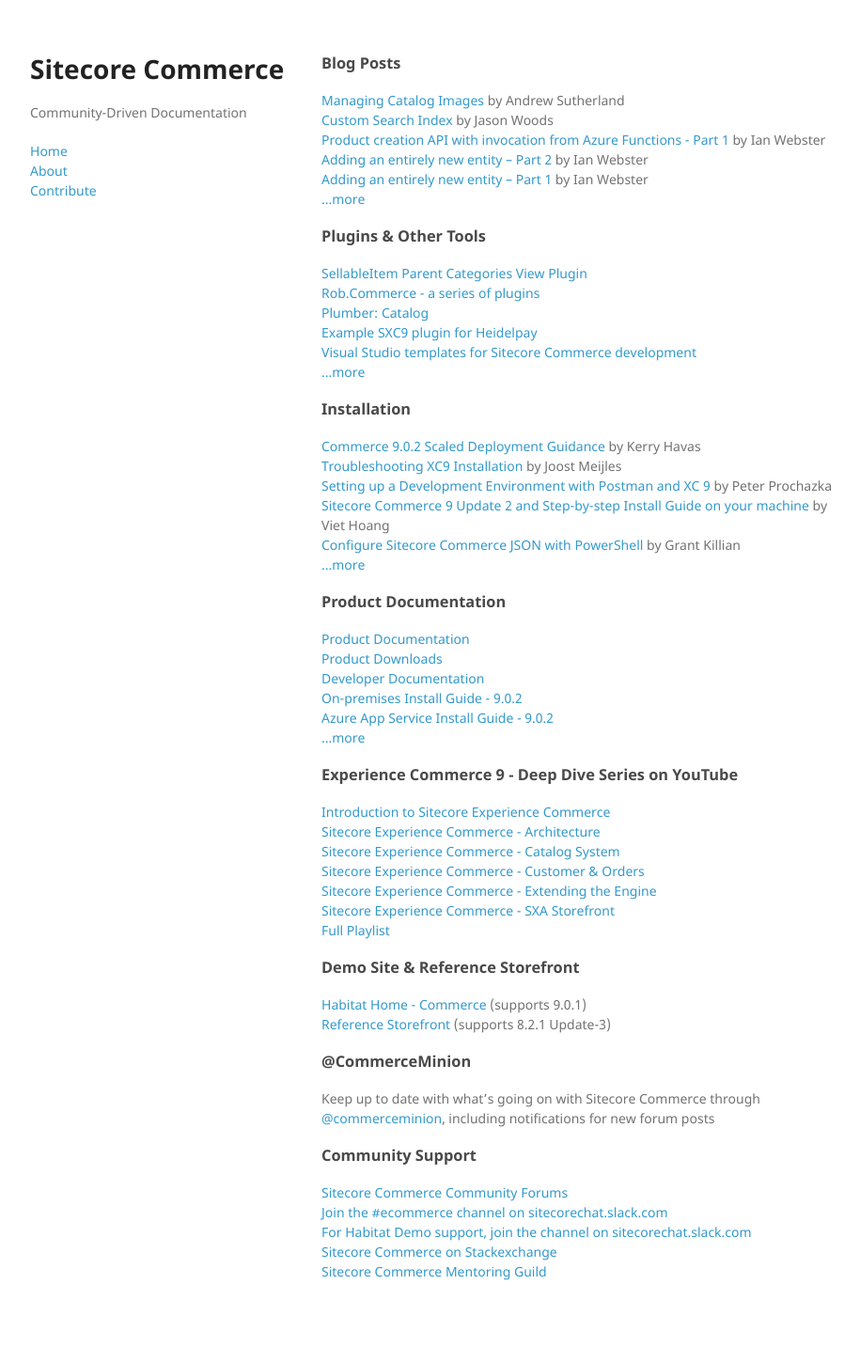
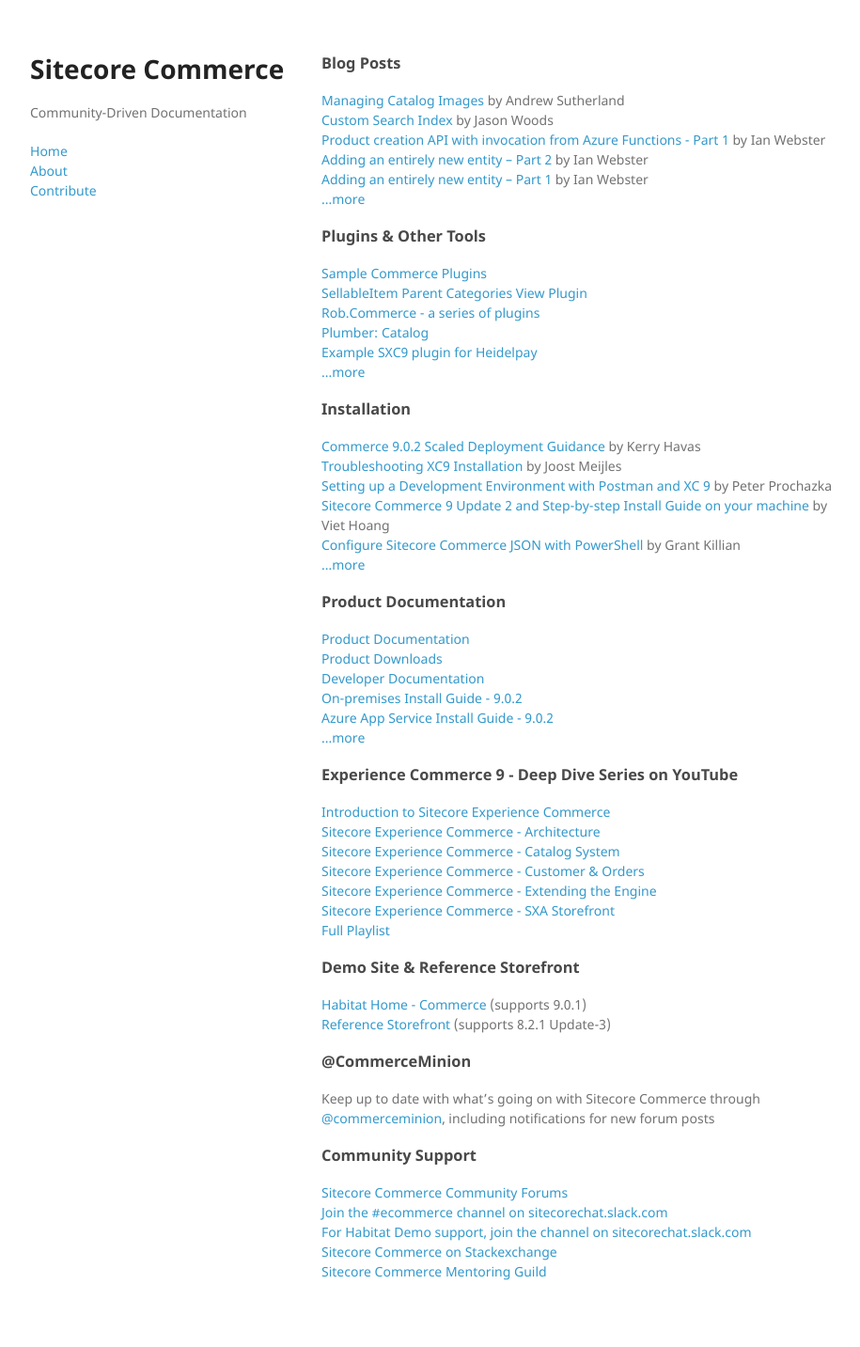
Before and after one commit to CommerceMinion/commerce-community-docs, a Jekyll site: the page built from index.md, in a window 1280 px wide. Shown: the whole page at 94% size, without its empty margins (26-941 px from the left). Built offline with Jekyll 4.4.1, drawn with Linux system fonts in a browser that asks for light colours.

Commit message:
Update plugins.yml

```diff
--- a/_data/plugins.yml
+++ b/_data/plugins.yml
@@ -1,3 +1,8 @@
+- name: "Sample Commerce Plugins"
+  link: https://github.com/Sitecore/SitecoreCommerce
+  author: Sitecore
+  submitted-by: Kelly Heard
+
 - name: "SellableItem Parent Categories View Plugin"
   link: http://xcentium.com/blog/2019/03/26/sxc-bizfx---sellableitem-parent-categories-view
   author: Yassine Alahyane
```
